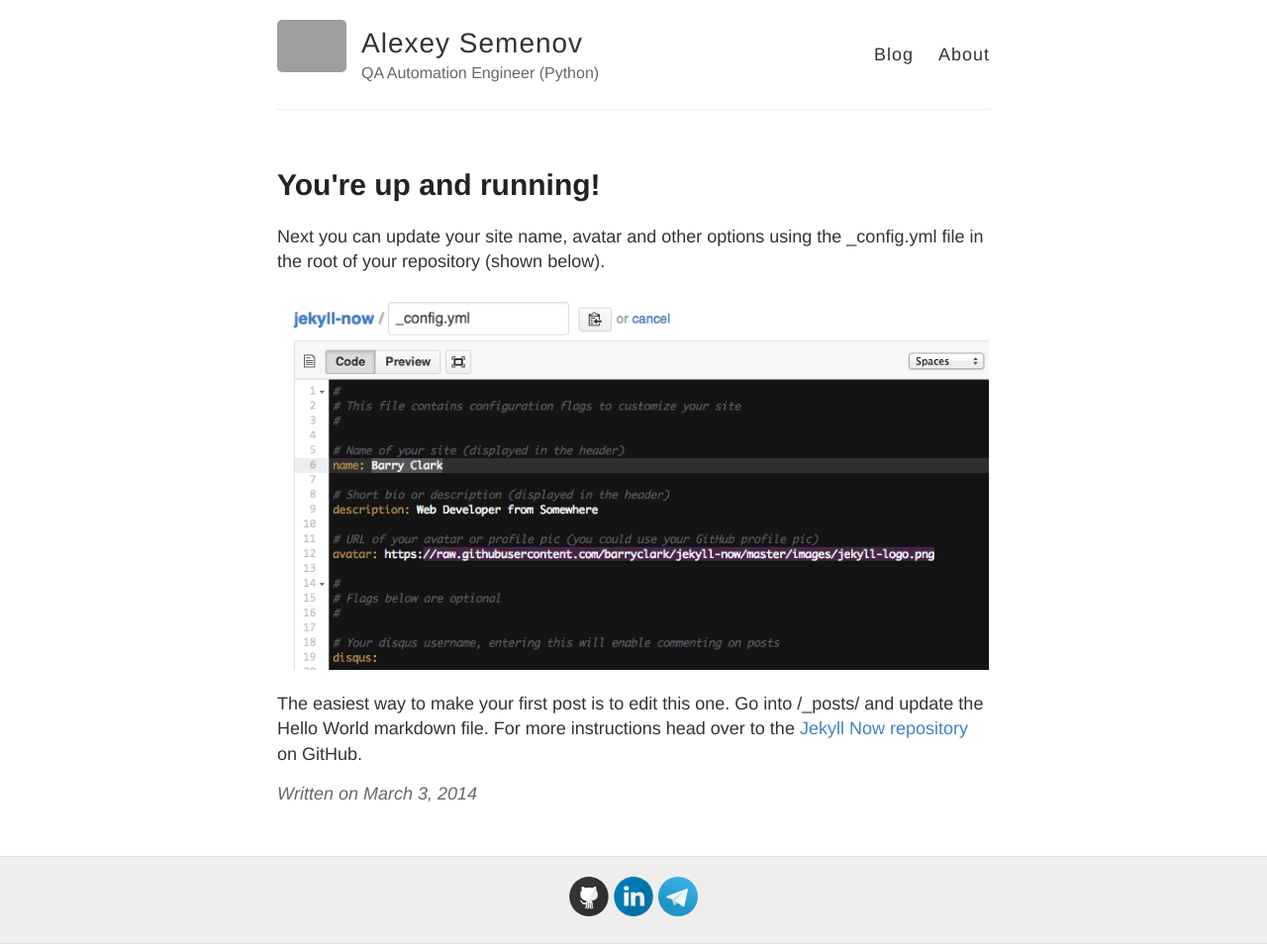
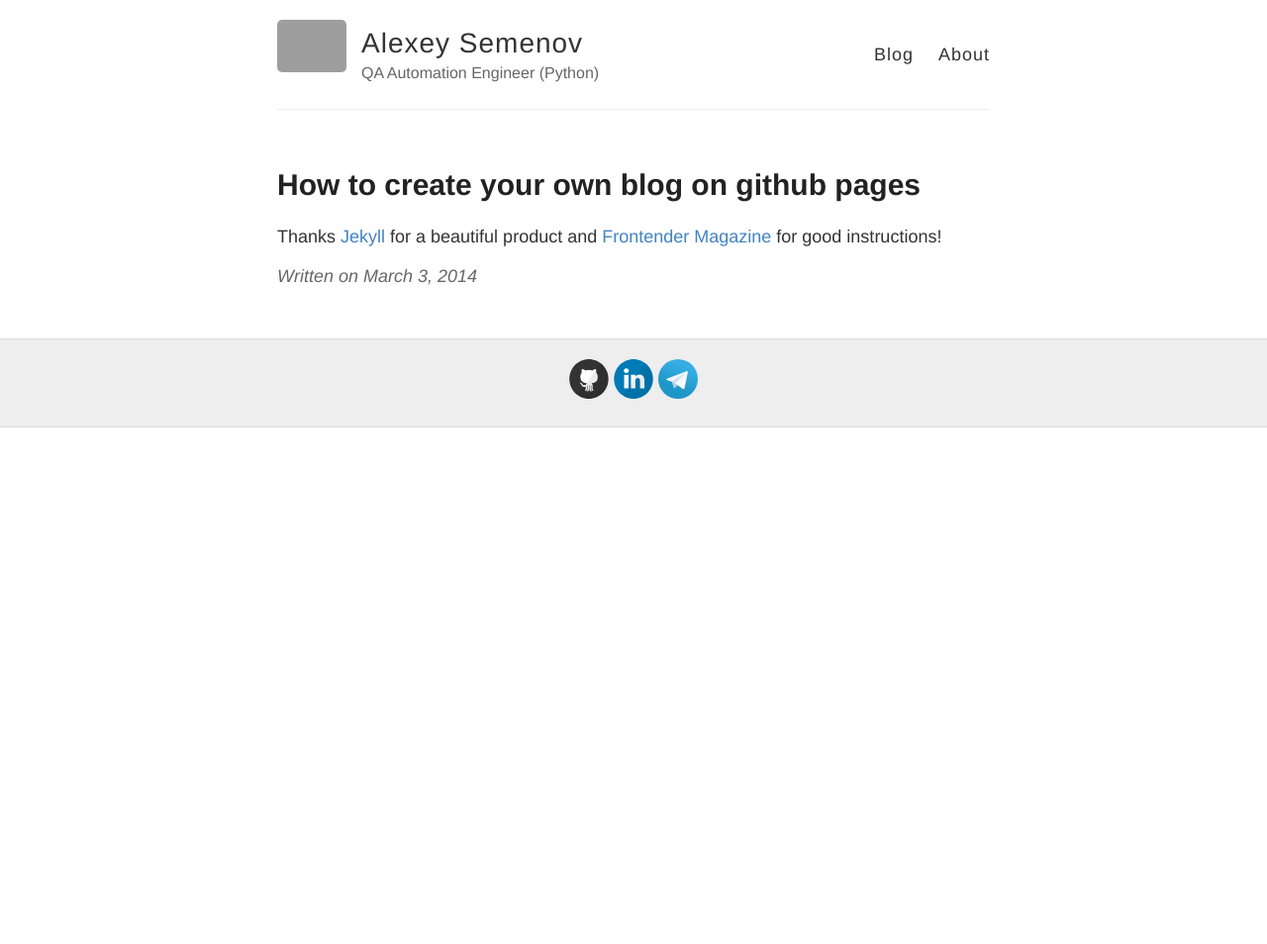
Before and after one commit to acqa/acqa.github.io, a Jekyll site: the page built from _posts/2014-3-3-Hello-World.md, in a window 1280 px wide. Shown: the whole page at 99% size. Built offline with Jekyll 4.4.1, drawn with Linux system fonts in a browser that asks for light colours; after the commit the page ends 900 px from its top, so only the background shows below that; grey boxes are pictures that could not be loaded.

Commit message:
Update 2014-3-3-Hello-World.md

```diff
--- a/_posts/2014-3-3-Hello-World.md
+++ b/_posts/2014-3-3-Hello-World.md
@@ -1,10 +1,6 @@
 ---
 layout: post
-title: You're up and running!
+title: How to create your own blog on github pages
 ---
 
-Next you can update your site name, avatar and other options using the _config.yml file in the root of your repository (shown below).
-
-![_config.yml]({{ site.baseurl }}/images/config.png)
-
-The easiest way to make your first post is to edit this one. Go into /_posts/ and update the Hello World markdown file. For more instructions head over to the [Jekyll Now repository](https://github.com/barryclark/jekyll-now) on GitHub.
+Thanks [Jekyll](https://github.com/barryclark/jekyll-now) for a beautiful product and [Frontender Magazine](https://frontender.info/build-blog-jekyll-github-pages/) for good instructions!
```
